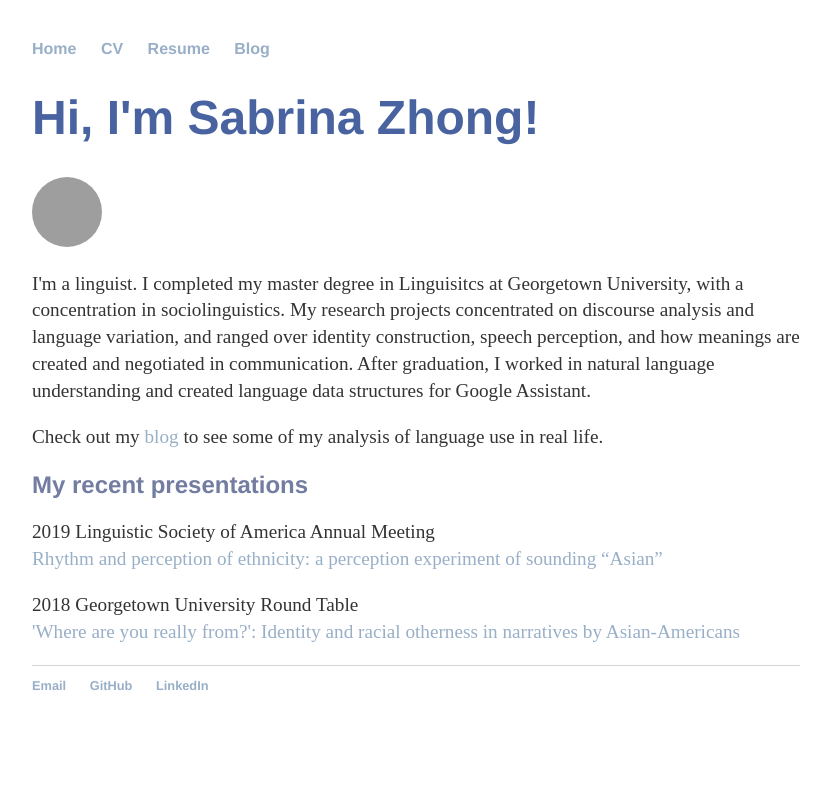
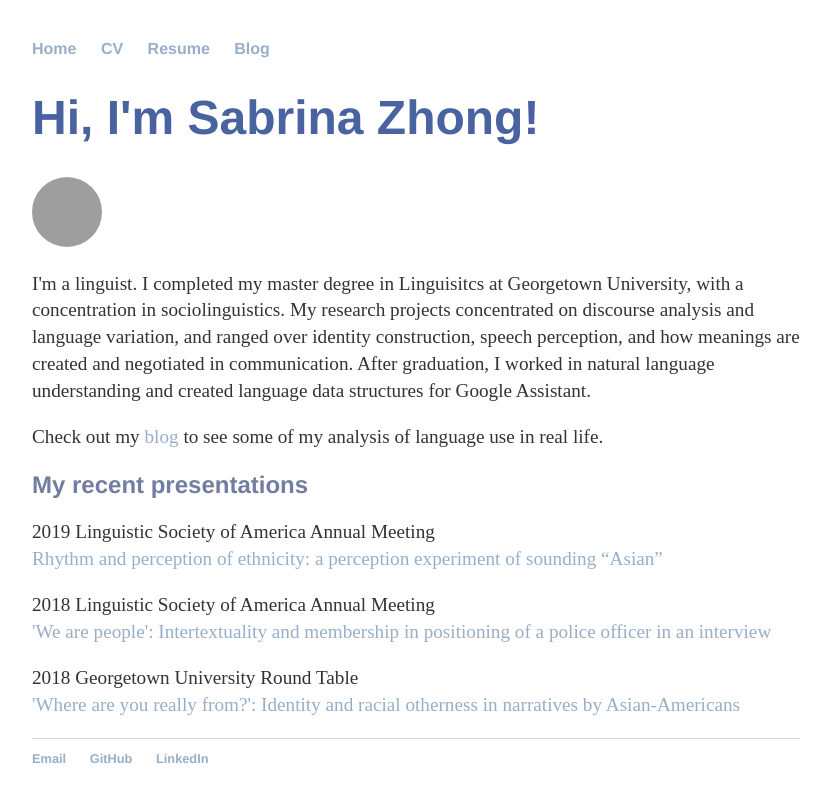
Before and after one commit to sabrinazhong/sabrinazhong.github.io, a Jekyll site: the page built from index.html, in a window 1280 px wide. Shown: the top 802 px of the page, without its empty margins (224-1055 px from the left). Built offline with Jekyll 4.4.1, drawn with Linux system fonts in a browser that asks for light colours; grey boxes are pictures that could not be loaded.

Commit message:
Update index.html

```diff
--- a/index.html
+++ b/index.html
@@ -17,6 +17,9 @@ title: Sabrina Zhong, Personal Website
 	<p>2019 Linguistic Society of America Annual Meeting<br>
 	<a href="/_presentations/2019-10-30-lsa.md"> Rhythm and perception of ethnicity: a perception experiment of sounding
 	“Asian”</a>
+	<p>2018 Linguistic Society of America Annual Meeting<br>
+	<a href="_presentations/2019-10-28-lsa.md"> 'We are people': Intertextuality and membership in positioning of a police officer in an
+	interview</a>
 	<p>2018 Georgetown University Round Table<br>
 	<a href="/_presentations/2019-10-29-gurt.md"> 'Where are you really from?': Identity and racial otherness in narratives by
 	Asian-Americans</a>
```
